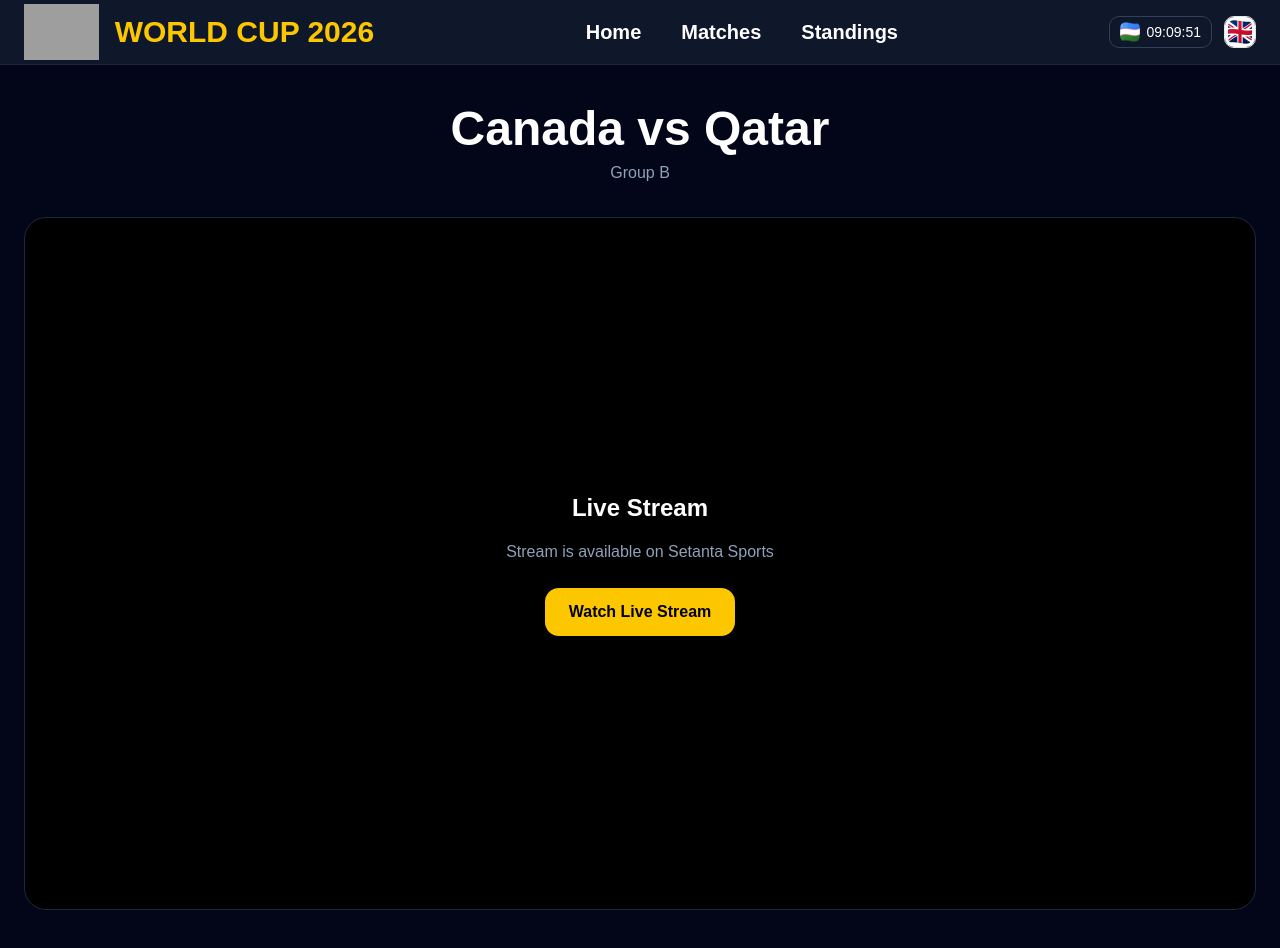
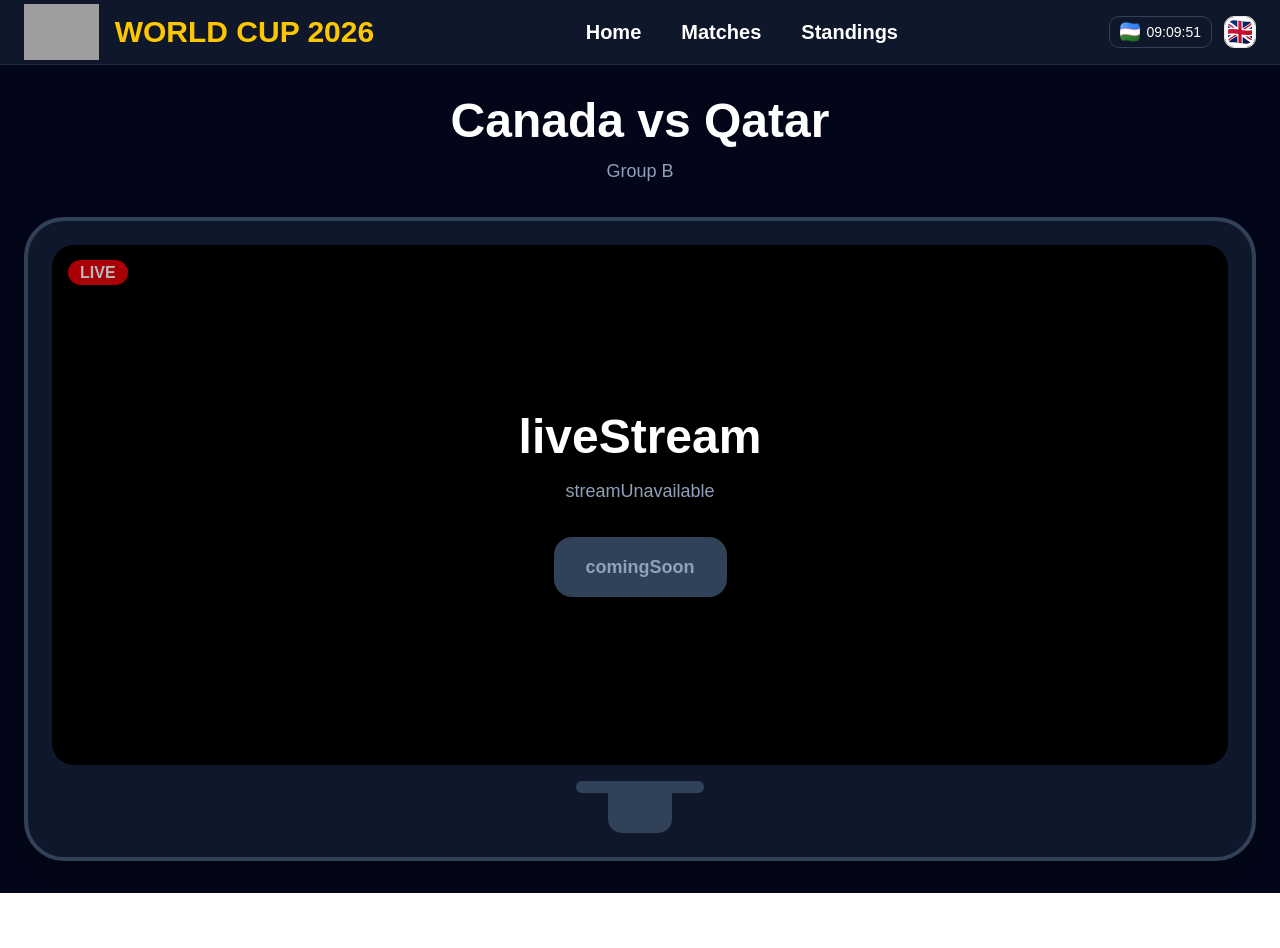
Before and after one commit to djurayevdavron/World-cup-2026-live, a React (Vite) app: page /live/10 in a window 1280 px wide. After the commit the page ends 893 px from the top, so only its background shows below. Built offline with nearby package versions, Linux system fonts and the light colour scheme; grey boxes are pictures that could not be loaded.

Commit message:
Update LiveMatch.jsx

```diff
--- a/src/pages/LiveMatch.jsx
+++ b/src/pages/LiveMatch.jsx
@@ -1,8 +1,10 @@
 import { useParams } from "react-router-dom";
 import Navbar from "../components/layout/Navbar";
 import { matches } from "../data/matchesData";
+import { useTranslation } from "react-i18next";
 
 function LiveMatch() {
+  const { t } = useTranslation();
   const { id } = useParams();
 
   const match = matches.find((match) => match.id === Number(id));
@@ -19,30 +21,178 @@ function LiveMatch() {
     <div className="min-h-screen bg-slate-950">
       <Navbar />
 
-      <div className="max-w-7xl mx-auto px-6 py-10">
+      <div className="max-w-7xl mx-auto px-4 sm:px-6 py-8">
+        {/* Match title */}
         <div className="text-center mb-8">
-          <h1 className="text-3xl md:text-5xl font-bold text-white">
+          <h1 className="text-3xl sm:text-4xl md:text-5xl font-bold text-white">
             {match.homeTeam} vs {match.awayTeam}
           </h1>
 
-          <p className="text-slate-400 mt-2">Group {match.group}</p>
+          <p className="text-slate-400 mt-3 text-lg">Group {match.group}</p>
         </div>
 
-        <div className="bg-black rounded-3xl overflow-hidden border border-slate-800 aspect-video flex flex-col items-center justify-center">
-          <h2 className="text-white text-2xl font-bold mb-4">Live Stream</h2>
+        {/* TV Frame */}
+        <div
+          className="
+          bg-slate-900
+          rounded-[25px]
+          sm:rounded-[40px]
 
-          <p className="text-slate-400 mb-6">
-            Stream is available on Setanta Sports
-          </p>
+          p-4
+          sm:p-6
 
-          <a
-            href="https://app.setantasports.com/live/304585"
-            target="_blank"
-            rel="noopener noreferrer"
-            className="bg-yellow-400 text-black font-bold px-6 py-3 rounded-xl hover:bg-yellow-300 transition"
+          border-4
+          border-slate-700
+
+          shadow-2xl
+          "
+        >
+          {/* TV Screen */}
+          <div
+            className="
+            bg-black
+
+            w-full
+
+            h-[220px]
+            sm:h-[320px]
+            md:h-[420px]
+            lg:h-[520px]
+
+            rounded-3xl
+
+            flex
+            flex-col
+            items-center
+            justify-center
+
+            relative
+
+            px-4
+            text-center
+            "
           >
-            Watch Live Stream
-          </a>
+            {/* LIVE Badge */}
+            <div className="absolute top-4 left-4">
+              <span
+                className="
+                bg-red-600
+                text-white
+
+                text-sm
+                sm:text-base
+
+                px-3
+                py-1
+
+                rounded-full
+                font-bold
+
+                animate-pulse
+                "
+              >
+                 LIVE
+              </span>
+            </div>
+
+            {/* Title */}
+            <h2
+              className="
+              text-white
+
+              text-xl
+              sm:text-3xl
+              md:text-5xl
+
+              font-bold
+
+              mb-4
+              "
+            >
+              {t("liveStream")}
+            </h2>
+
+            {/* Status */}
+            <p
+              className="
+              text-slate-400
+
+              text-sm
+              sm:text-lg
+
+              mb-8
+
+              max-w-md
+              "
+            >
+              {match.stream ? t("streamAvailable") : t("streamUnavailable")}
+            </p>
+
+            {/* Button */}
+            {match.stream ? (
+              <a
+                href={match.stream}
+                target="_blank"
+                rel="noopener noreferrer"
+                className="
+                bg-yellow-400
+
+                text-black
+                font-bold
+
+                px-6
+                py-3
+
+                sm:px-8
+                sm:py-4
+
+                rounded-2xl
+
+                hover:bg-yellow-300
+                transition
+
+                text-lg
+                "
+              >
+                {t("watchLive")}
+              </a>
+            ) : (
+              <button
+                disabled
+                className="
+                bg-slate-700
+
+                text-slate-400
+                font-bold
+
+                px-6
+                py-3
+
+                sm:px-8
+                sm:py-4
+
+                rounded-2xl
+
+                cursor-not-allowed
+
+                text-lg
+                "
+              >
+                {t("comingSoon")}
+              </button>
+            )}
+          </div>
+
+          {/* TV Stand - faqat desktop va katta ekranlarda */}
+          <div className="hidden sm:block">
+            <div className="flex justify-center mt-4">
+              <div className="w-32 h-3 bg-slate-700 rounded-full"></div>
+            </div>
+
+            <div className="flex justify-center">
+              <div className="w-16 h-10 bg-slate-700 rounded-b-xl"></div>
+            </div>
+          </div>
         </div>
       </div>
     </div>
```
